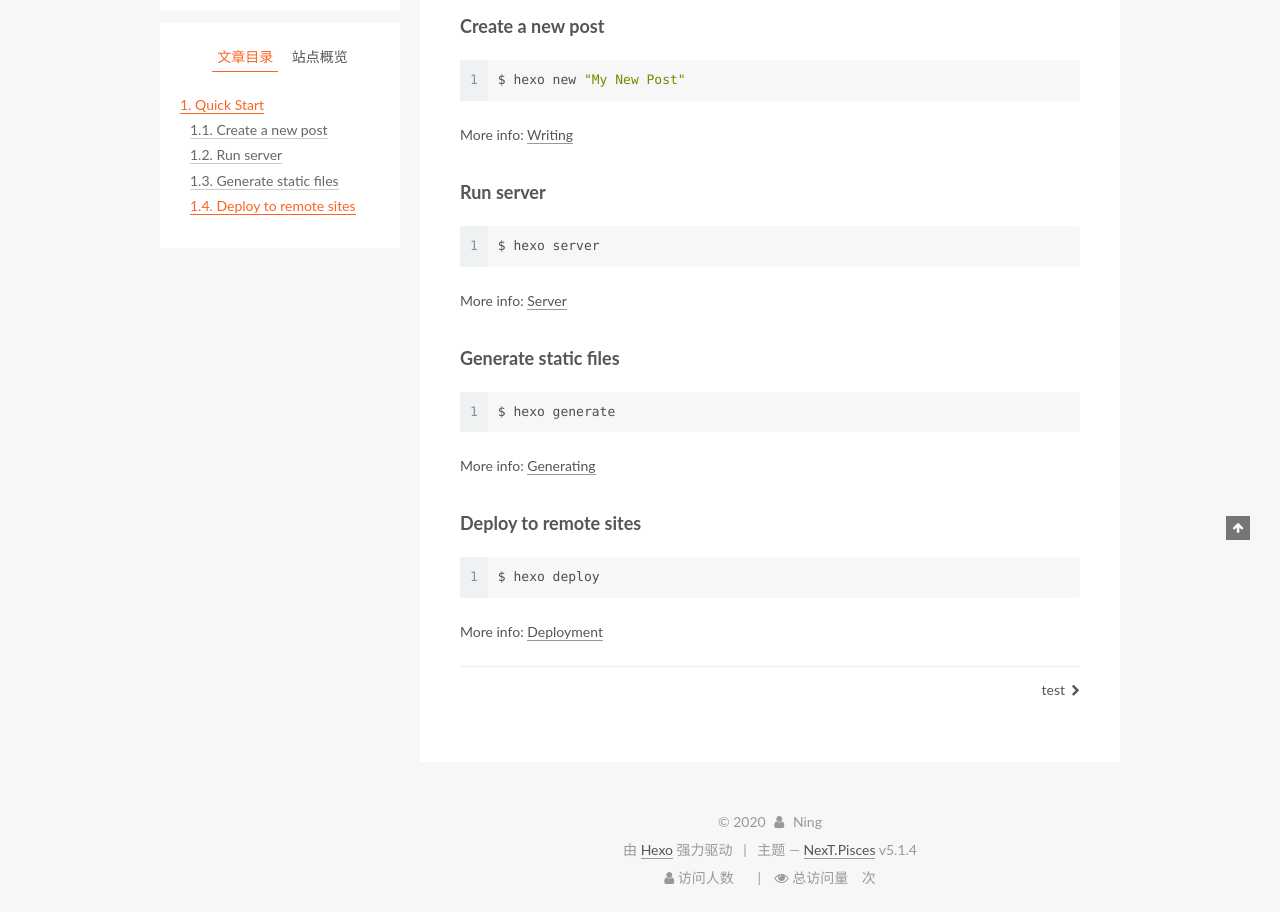
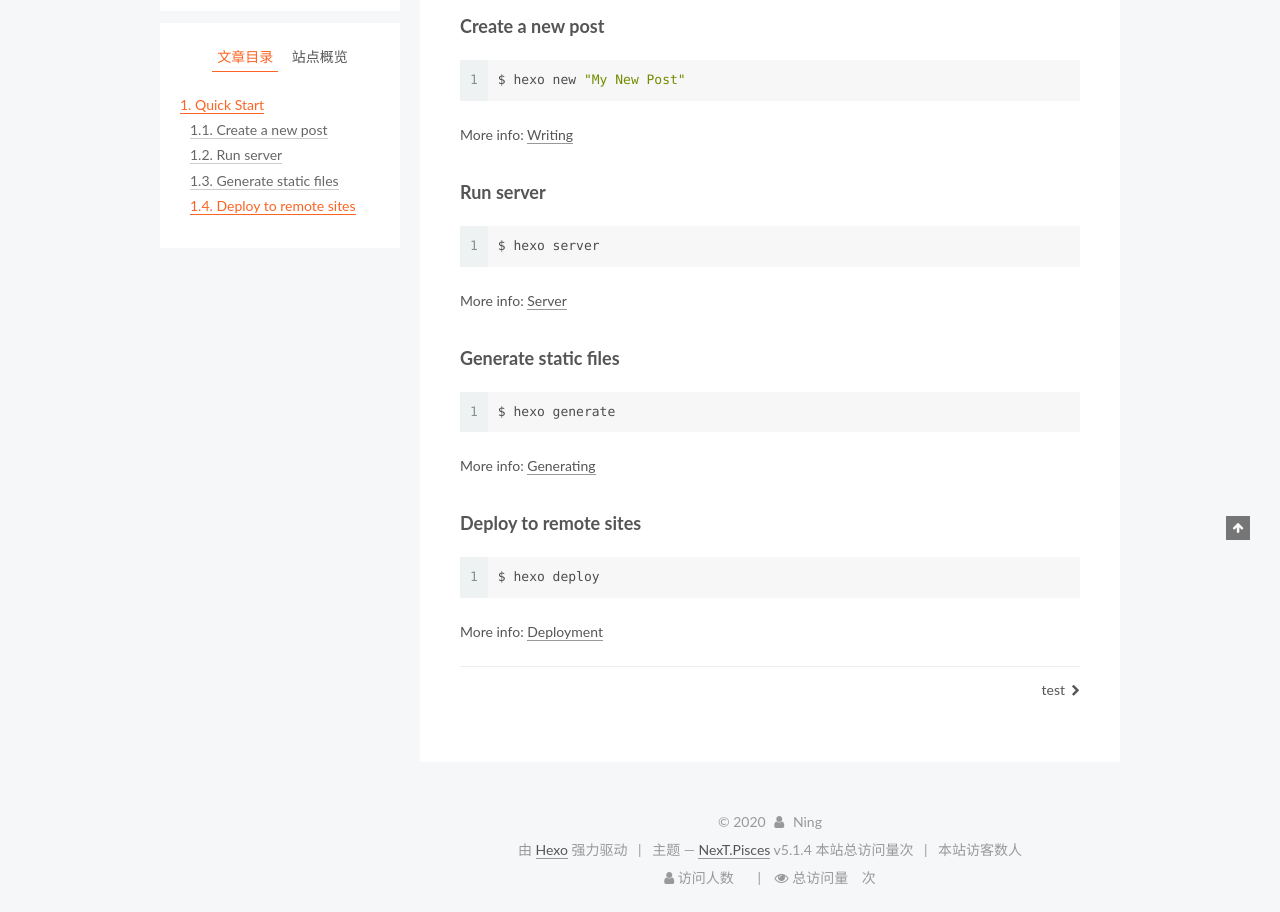
Before and after one commit to LeoWangUSTC/LeoWangUSTC.github.io, a plain HTML site: page 2020/07/13/hello-world/index.html in a window 1280 px wide. Shown: the part 360-1272 px from the top of the page. Drawn offline with Linux system fonts and the light colour scheme; some packages are replaced by stand-ins of ours; a script that the page names is missing.

Commit message:
Site updated: 2020-07-25 13:06:20

```diff
--- a/2020/07/13/hello-world/index.html
+++ b/2020/07/13/hello-world/index.html
@@ -635,6 +635,12 @@
 
 
 
+    <script async src="//busuanzi.ibruce.info/busuanzi/2.3/busuanzi.pure.mini.js"></script>
+    <span id="busuanzi_container_site_pv">本站总访问量<span id="busuanzi_value_site_pv"></span>次</span>
+    <span class="post-meta-divider">|</span>
+    <span id="busuanzi_container_site_uv">本站访客数<span id="busuanzi_value_site_uv"></span>人</span>
+
+
 <div class="busuanzi-count">
   <script async src="https://dn-lbstatics.qbox.me/busuanzi/2.3/busuanzi.pure.mini.js"></script>
 
```
Also changed, not shown: 2020/07/14/test/index.html (+6 -0 lines), about/index.html (+6 -0 lines), archives/2020/07/index.html (+6 -0 lines), archives/2020/index.html (+6 -0 lines), archives/index.html (+6 -0 lines), categories/index.html (+6 -0 lines), categories/test/index.html (+6 -0 lines), index.html (+6 -0 lines), tags/index.html (+6 -0 lines), tags/test/index.html (+6 -0 lines).
